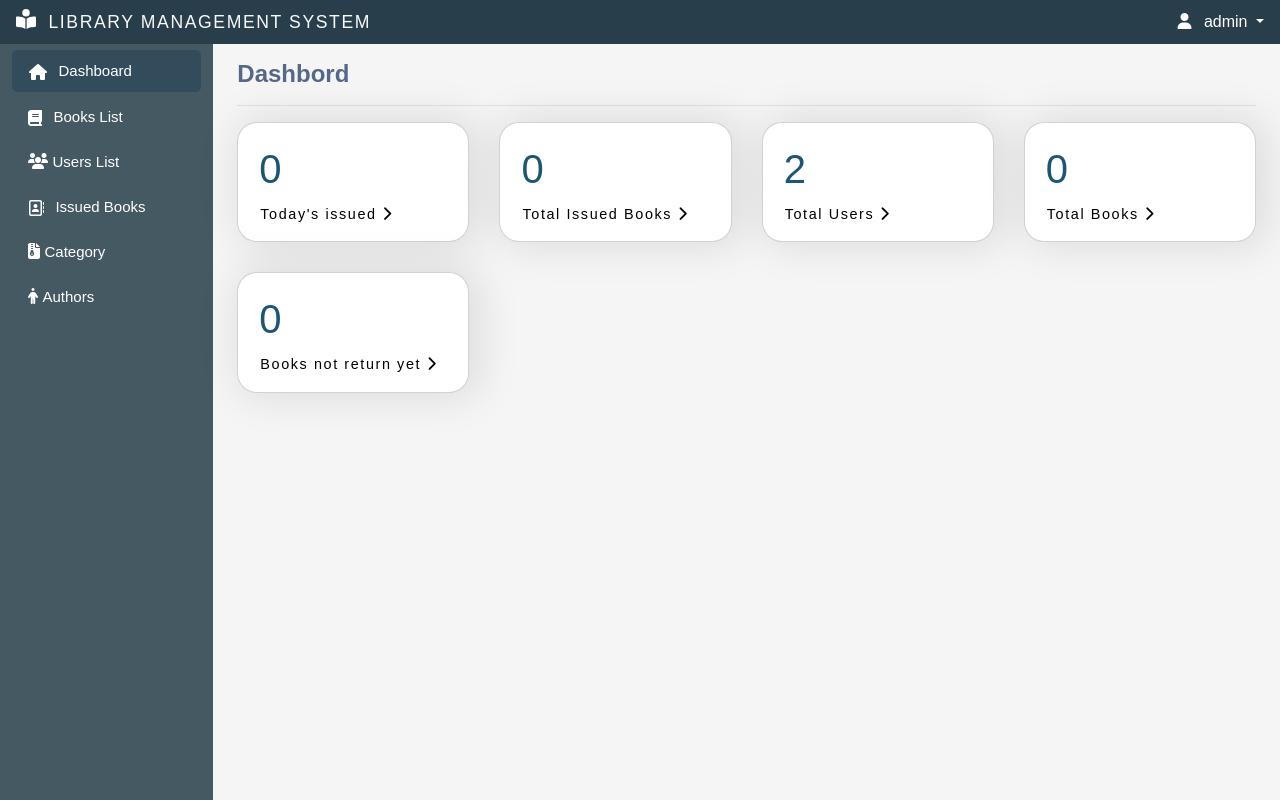
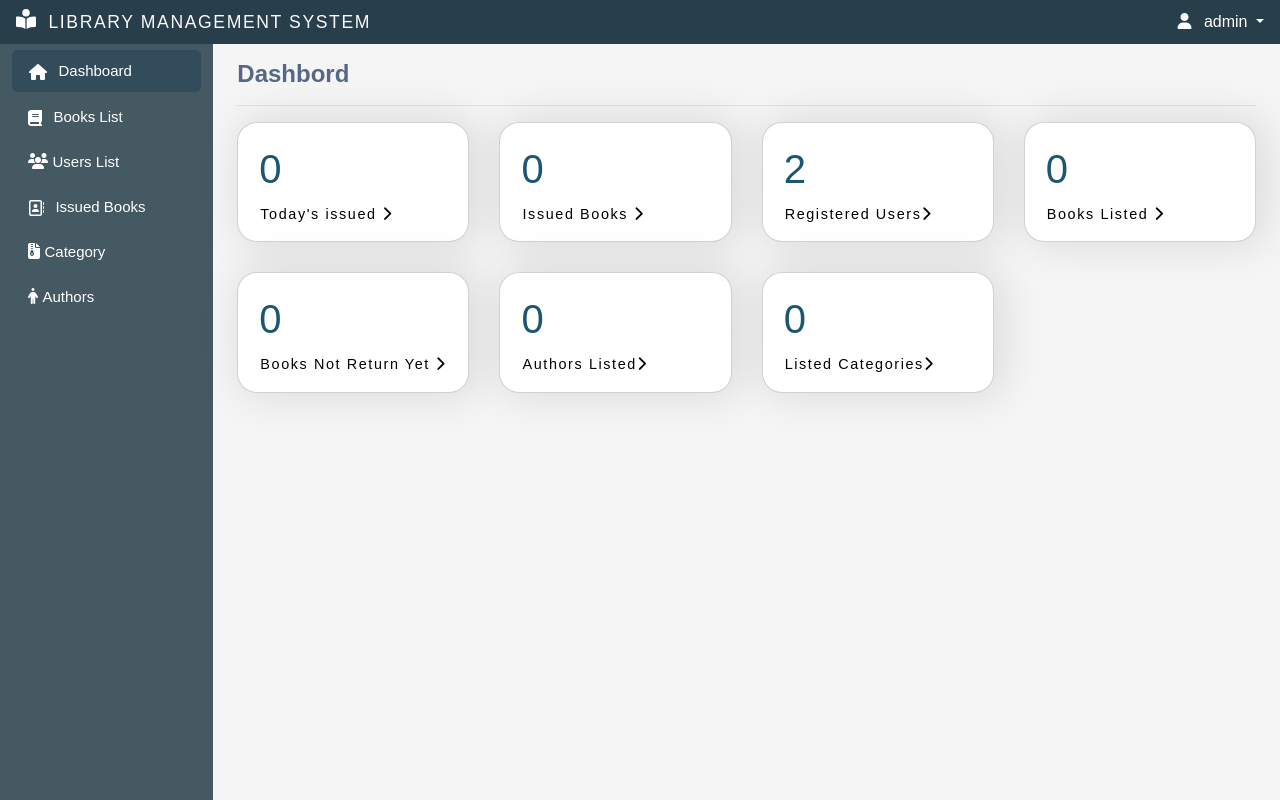
Before and after one commit to Elhamwardak/library, a Django app: page /admin-page/ in a window 1280 px wide. Run offline with Django 4.2, Linux system fonts and the light colour scheme; a user stored in the database is signed in; data comes from the database, SQL or seed files in the repository; data that the repository does not hold is empty.

Commit message:
Wed 5 July

```diff
--- a/myapp/templates/book_list.html
+++ b/myapp/templates/book_list.html
@@ -59,6 +59,7 @@
 			</tr>
 		</thead>
 		<tbody>
+			{% if book %}
 				{% for book in books %}
 					<tr>
 						<td>{{book.id}}</td>
@@ -80,6 +81,11 @@
 						</td>
 					</tr>
 				{% endfor %}
+			{% else %}
+					<tr>
+						<td colspan="8">Empty</td>
+					</tr>
+			{% endif %}
 		</tbody>
 	</table>
 </div>
--- a/myapp/templates/home.html
+++ b/myapp/templates/home.html
@@ -18,7 +18,7 @@
         <div class="card">
             <div>
                 <div class="numbers">{{total_issued}}</div>
-            <div class="cardName">Total Issued Books <i class="fa-solid fa-chevron-right"></i></div>
+                <div class="cardName">Issued Books <i class="fa-solid fa-chevron-right"></i></div>
             </div>
         </div>
     </a>
@@ -27,7 +27,7 @@
         <div class="card">
             <div>
                 <div class="numbers">{{totalusers}}</div>
-            <div class="cardName">Total Users <i class="fa-solid fa-chevron-right"></i></div>
+                <div class="cardName">Registered Users<i class="fa-solid fa-chevron-right"></i></div>
             </div>
         </div>
     </a>
@@ -36,7 +36,7 @@
         <div class="card">
             <div>
                 <div class="numbers">{{totalbooks}}</div>
-          <div class="cardName">Total Books <i class="fa-solid fa-chevron-right"></i></div>
+                <div class="cardName">Books Listed <i class="fa-solid fa-chevron-right"></i></div>
             </div>
         </div>
     </a>
@@ -44,7 +44,23 @@
         <div class="card">
             <div>
                 <div class="numbers">{{count_books_not_returned}}</div>
-            <div class="cardName">Books not return yet <i class="fa-solid fa-chevron-right"></i></div>
+                <div class="cardName">Books Not Return Yet <i class="fa-solid fa-chevron-right"></i></div>
+            </div>
+        </div>
+    </a>
+    <a href="{% url 'author-list' %}" class="card-a">
+        <div class="card">
+            <div>
+                <div class="numbers">{{total_authors}}</div>
+                <div class="cardName">Authors Listed<i class="fa-solid fa-chevron-right"></i></div>
+            </div>
+        </div>
+    </a>
+    <a href="{% url 'category-list' %}" class="card-a">
+        <div class="card">
+            <div>
+                <div class="numbers">{{total_categories}}</div>
+                <div class="cardName">Listed Categories<i class="fa-solid fa-chevron-right"></i></div>
             </div>
         </div>
     </a>
--- a/myapp/templates/view_issuebook.html
+++ b/myapp/templates/view_issuebook.html
@@ -88,7 +88,7 @@
 				{% endfor %}
 			{% else %}
 				<tr>
-					<td colspan="3">No books issued.</td>
+					<td colspan="8">No books issued.</td>
 				</tr>
 			{% endif %}
 
--- a/myapp/views.py
+++ b/myapp/views.py
@@ -29,13 +29,18 @@ def Admin(request):
 
     total_users = User.objects.count()
 
+    total_authors = Author.objects.count()
+
+    total_categories = Category.objects.count()
+
     today = timezone.now().date()
     five_days_later = today + timedelta(days=7)
     deadline_returns_book = IssueBook.objects.filter(expected_return_date__lte= five_days_later, expected_return_date__gt=today)
     count_books_not_returned = deadline_returns_book.count()
 
     context = {'totalbooks':total_books,'totalusers':total_users,'total_issued':total_issued,
-               'total_issued_books_today':total_issued_books_today,'count_books_not_returned':count_books_not_returned}
+               'total_issued_books_today':total_issued_books_today,'count_books_not_returned':count_books_not_returned,
+               'total_authors':total_authors,'total_categories':total_categories}
     return render(request, 'home.html',context)
 
 # Books Management
--- a/templates/offcanvas.html
+++ b/templates/offcanvas.html
@@ -16,7 +16,8 @@
         </li>
         <li class="nav-item">
           <a class="nav-link {% if request.get_full_path == '/users-management/' %}active{% endif %}" href="{% url 'users-management' %}">
-            <i class="fa-solid fa-users"></i>            <span class="font-12">Users List</span>
+            <i class="fa-solid fa-users"></i>
+            <span class="font-12">Users List</span>
           </a>
         </li>
         <li class="nav-item">
```
Lines whose indentation alone changed are shown as unchanged.
